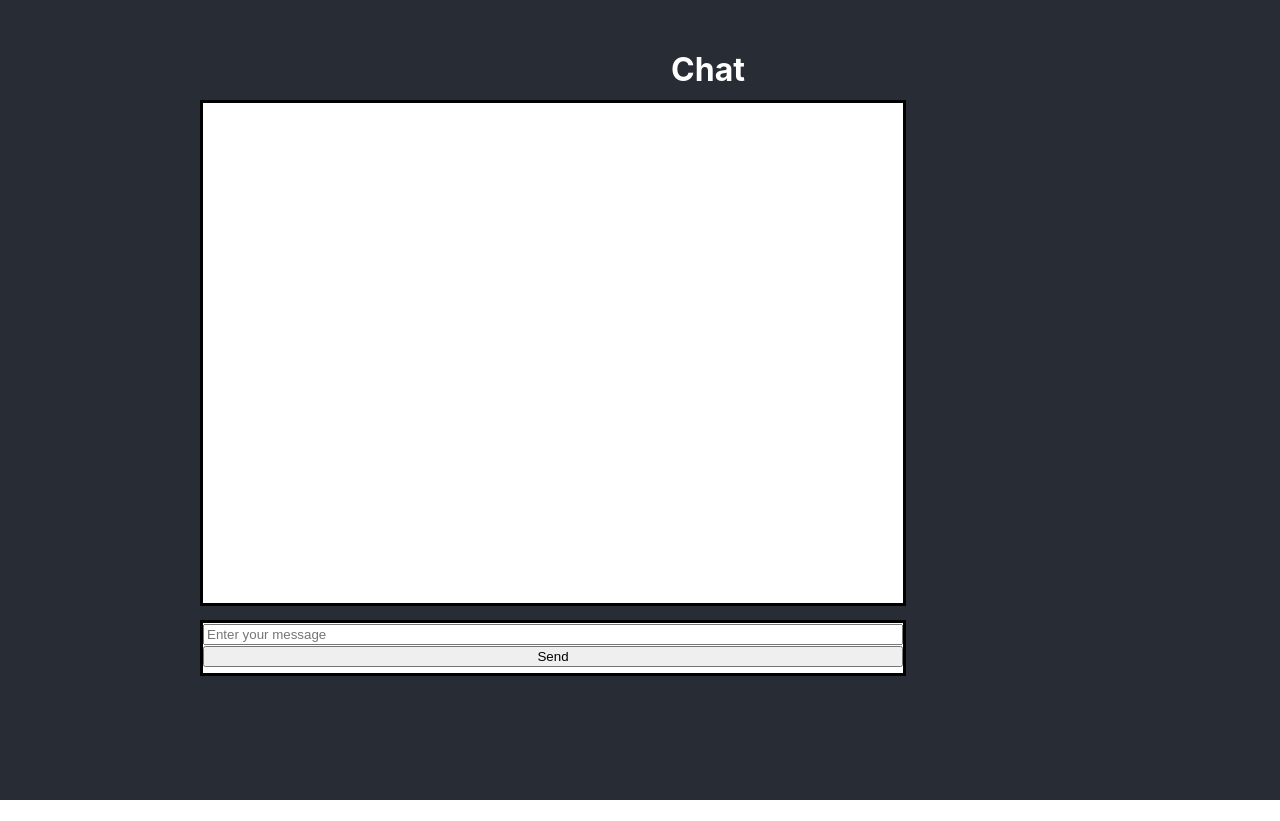
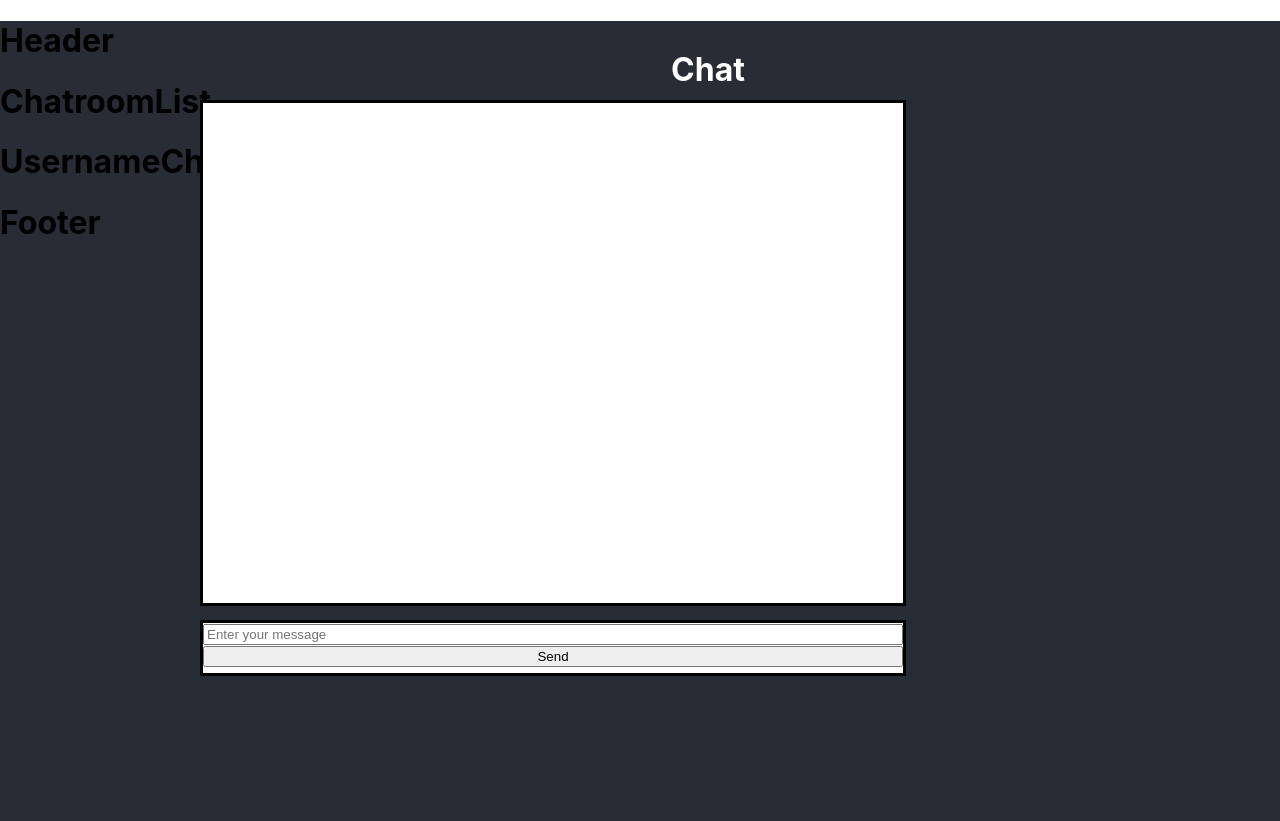
Before and after one commit to bbrockmann1/web-sockets-chat-app, a React (Create React App) app in the folder chat-app/client/: page / in a window 1280 px wide. Before the commit the page ends 800 px from the top, so only its background shows below. Built offline with nearby package versions, Linux system fonts and the light colour scheme; no server answers.

Commit message:
added components to app.js

```diff
--- a/chat-app/client/src/App.js
+++ b/chat-app/client/src/App.js
@@ -1,12 +1,20 @@
 import './App.css';
+import ChatroomList from './components/chatroomList';
 import ChatWindow from './components/chatWindow';
+import UsernameChatroom from './components/usernameChatroom';
+import Header from './components/header';
+import Footer from './components/footer';
 
 function App() {
   return (
     <div className="appBackground">
-
+      <Header />
 
       <ChatWindow />
+      <ChatroomList />
+      <UsernameChatroom />
+
+      <Footer />
     </div>
   );
 }
```
